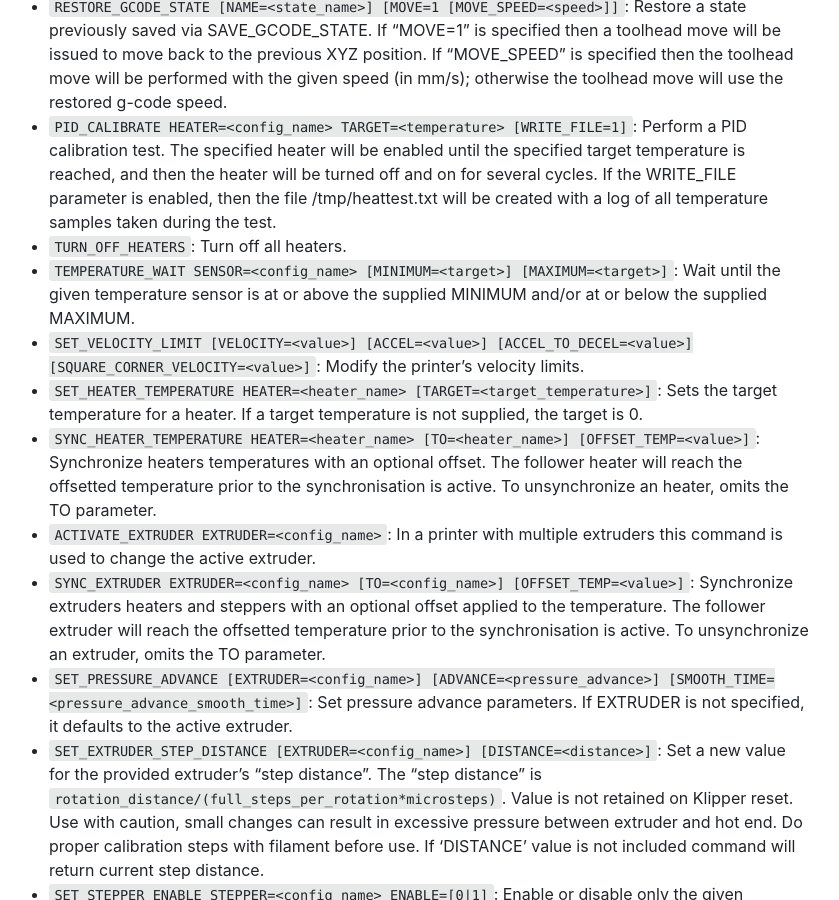
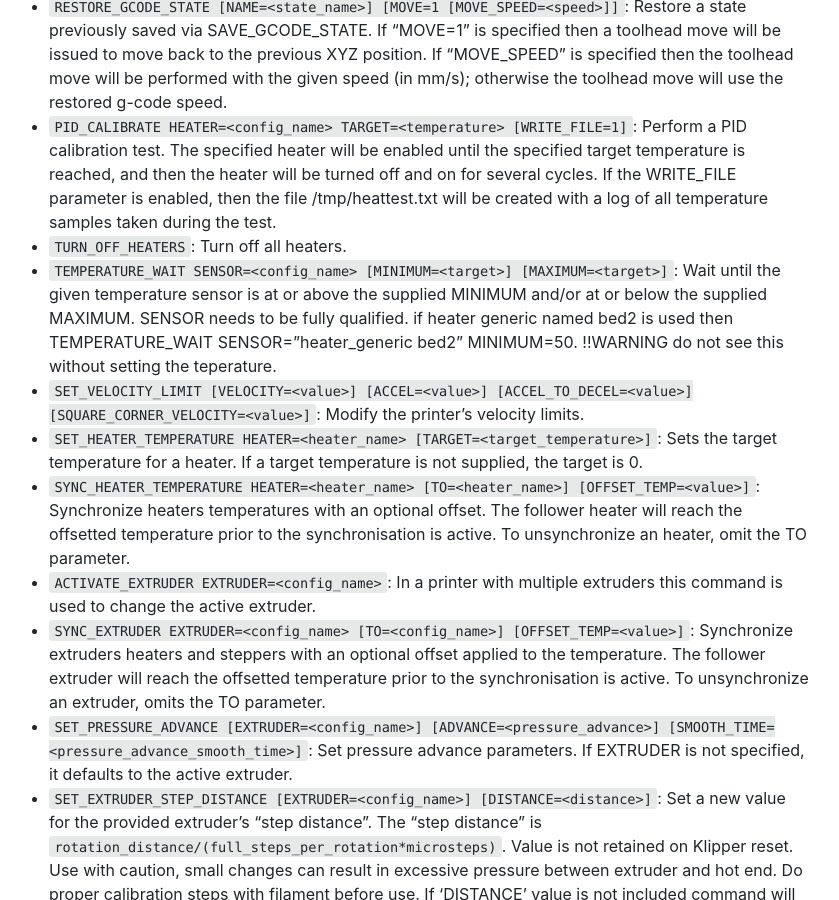
Before and after one commit to devond76180/Klipper_extended, a Jekyll site: the page built from docs/G-Codes.md, in a window 1280 px wide and 900 px high, scrolled down 2909 px. Shown: the whole window, without its empty margins (335-1174 px from the left). Built offline with Jekyll 4.4.1, drawn with Linux system fonts in a browser that asks for light colours; our own code applies the rules of GitHub Pages for plain Markdown files.

Commit message:
fix for comments

```diff
--- a/docs/G-Codes.md
+++ b/docs/G-Codes.md
@@ -160,7 +160,10 @@ The following standard commands are supported:
 - `TURN_OFF_HEATERS`: Turn off all heaters.
 - `TEMPERATURE_WAIT SENSOR=<config_name> [MINIMUM=<target>] [MAXIMUM=<target>]`:
   Wait until the given temperature sensor is at or above the supplied
-  MINIMUM and/or at or below the supplied MAXIMUM.
+  MINIMUM and/or at or below the supplied MAXIMUM. SENSOR needs to be fully
+  qualified.  if heater generic named bed2 is used then
+  TEMPERATURE_WAIT SENSOR="heater_generic bed2" MINIMUM=50. !!WARNING
+  do not see this without setting the teperature.
 - `SET_VELOCITY_LIMIT [VELOCITY=<value>] [ACCEL=<value>]
   [ACCEL_TO_DECEL=<value>] [SQUARE_CORNER_VELOCITY=<value>]`: Modify
   the printer's velocity limits.
@@ -170,7 +173,7 @@ The following standard commands are supported:
 - `SYNC_HEATER_TEMPERATURE HEATER=<heater_name> [TO=<heater_name>]
   [OFFSET_TEMP=<value>]`: Synchronize heaters temperatures with an optional
   offset. The follower heater will reach the offsetted temperature prior to the
-  synchronisation is active. To unsynchronize an heater, omits the TO parameter.
+  synchronisation is active. To unsynchronize an heater, omit the TO parameter.
 - `ACTIVATE_EXTRUDER EXTRUDER=<config_name>`: In a printer with
   multiple extruders this command is used to change the active
   extruder.
```
